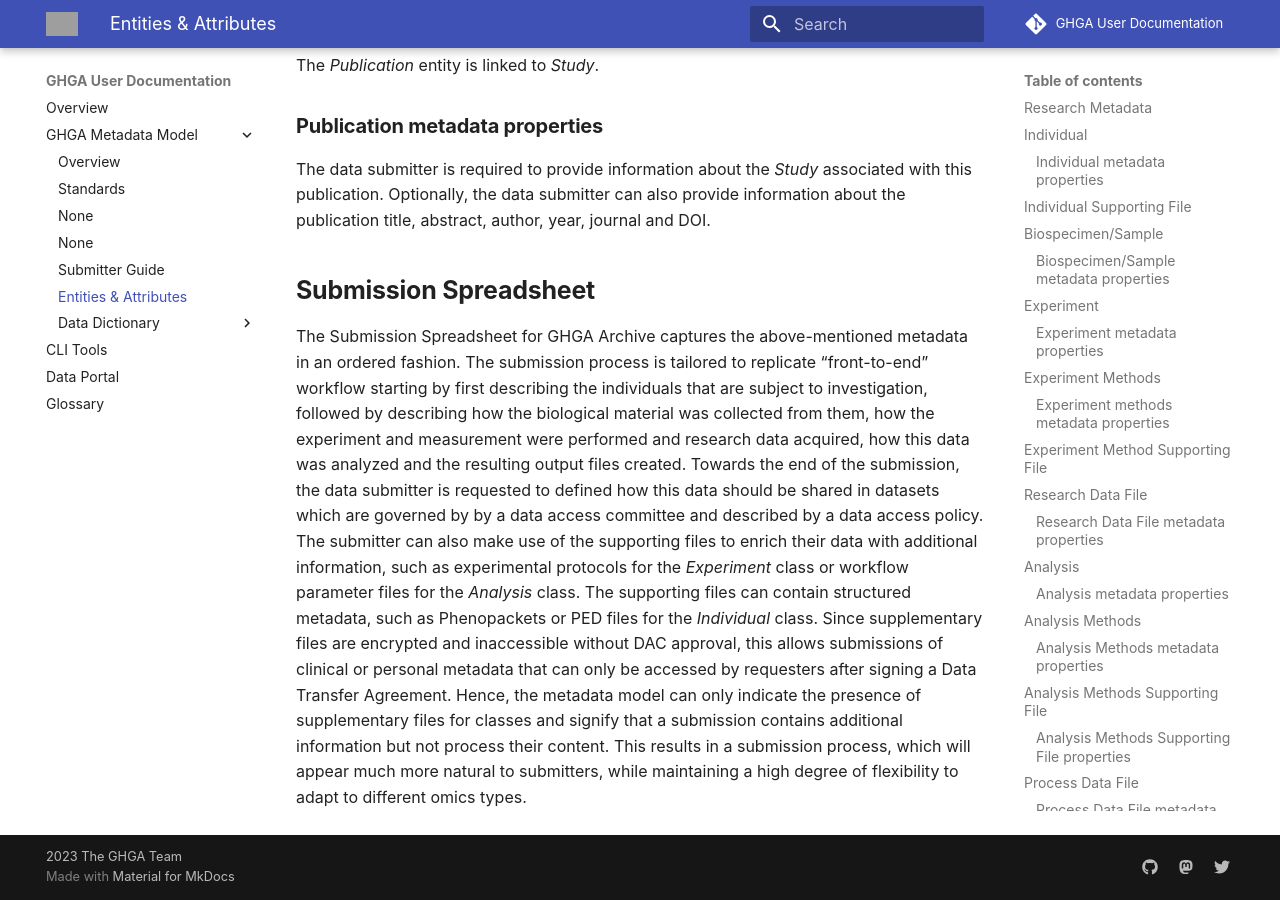
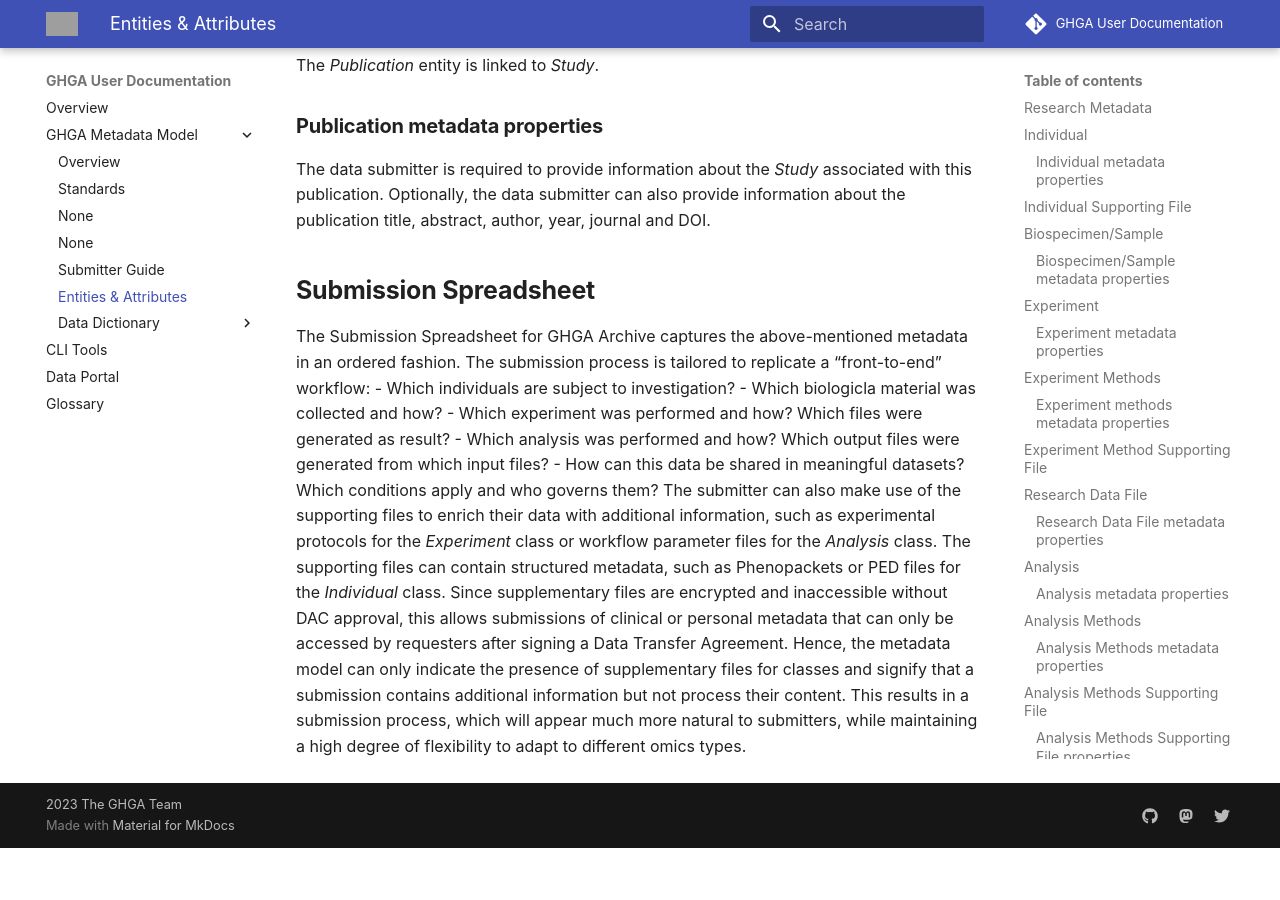
Before and after one commit to ghga-de/docs.ghga.de, an MkDocs documentation site: the page built from user_docs/metadata/entities.md, in a window 1280 px wide and 900 px high, scrolled down 6260 px. Built offline with MkDocs 1.6.1 and Material for MkDocs 9.7.7, drawn with Linux system fonts in a browser that asks for light colours; comment, search, counter and statistics services are not loaded; after the commit the page ends 7108 px from its top, so only the background shows below that; grey boxes are pictures that could not be loaded.

Commit message:
Update user_docs/metadata/entities.md
Co-authored-by: Karoline Mauer <105430060+mauerk@users.noreply.github.com>

```diff
--- a/user_docs/metadata/entities.md
+++ b/user_docs/metadata/entities.md
@@ -142,6 +142,11 @@
 
 ## **Submission Spreadsheet**
 
-The Submission Spreadsheet for GHGA Archive captures the above-mentioned metadata in an ordered fashion. The submission process is tailored to replicate “front-to-end” workflow starting by first describing the individuals that are subject to investigation, followed by describing how the biological material was collected from them, how the experiment and measurement were performed and research data acquired, how this data was analyzed and the resulting output files created. Towards the end of the submission, the data submitter is requested to defined how this data should be shared in datasets which are governed by by a data access committee and described by a data access policy.
+The Submission Spreadsheet for GHGA Archive captures the above-mentioned metadata in an ordered fashion. The submission process is tailored to replicate a “front-to-end” workflow:
+- Which individuals are subject to investigation?
+- Which biologicla material was collected and how?
+- Which experiment was performed and how? Which files were generated as result?
+- Which analysis was performed and how? Which output files were generated from which input files?
+- How can this data be shared in meaningful datasets? Which conditions apply and who governs them?
 The submitter can also make use of the supporting files to enrich their data with additional information, such as experimental protocols for the *Experiment* class or workflow parameter files for the *Analysis* class. The supporting files can contain structured metadata, such as Phenopackets or PED files for the *Individual* class. Since supplementary files are encrypted and inaccessible without DAC approval, this allows submissions of clinical or personal metadata that can only be accessed by requesters after signing a Data Transfer Agreement. Hence, the metadata model can only indicate the presence of supplementary files for classes and signify that a submission contains additional information but not process their content.
 This results in a submission process, which will appear much more natural to submitters, while maintaining a high degree of flexibility to adapt to different omics types.
```
